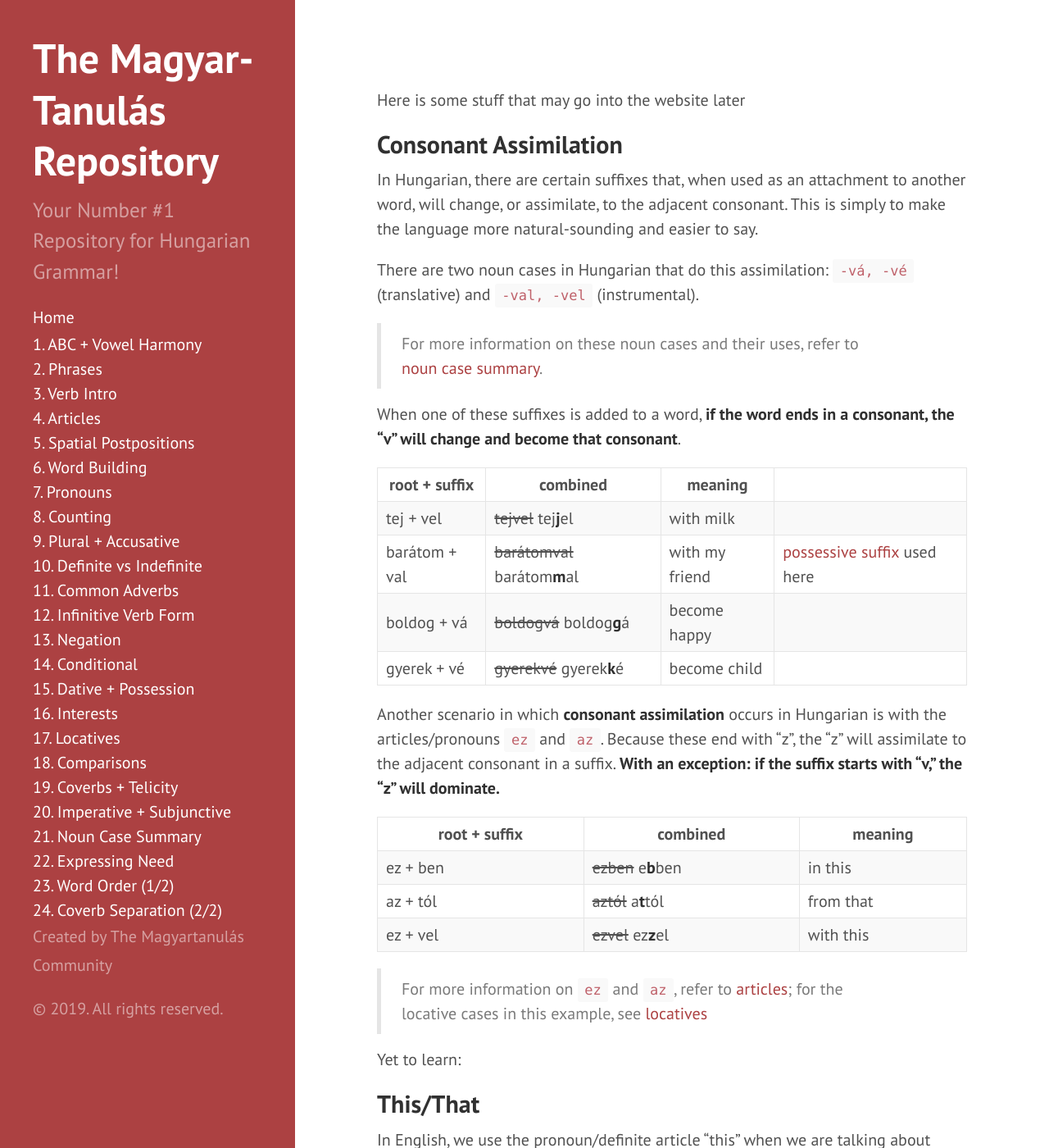
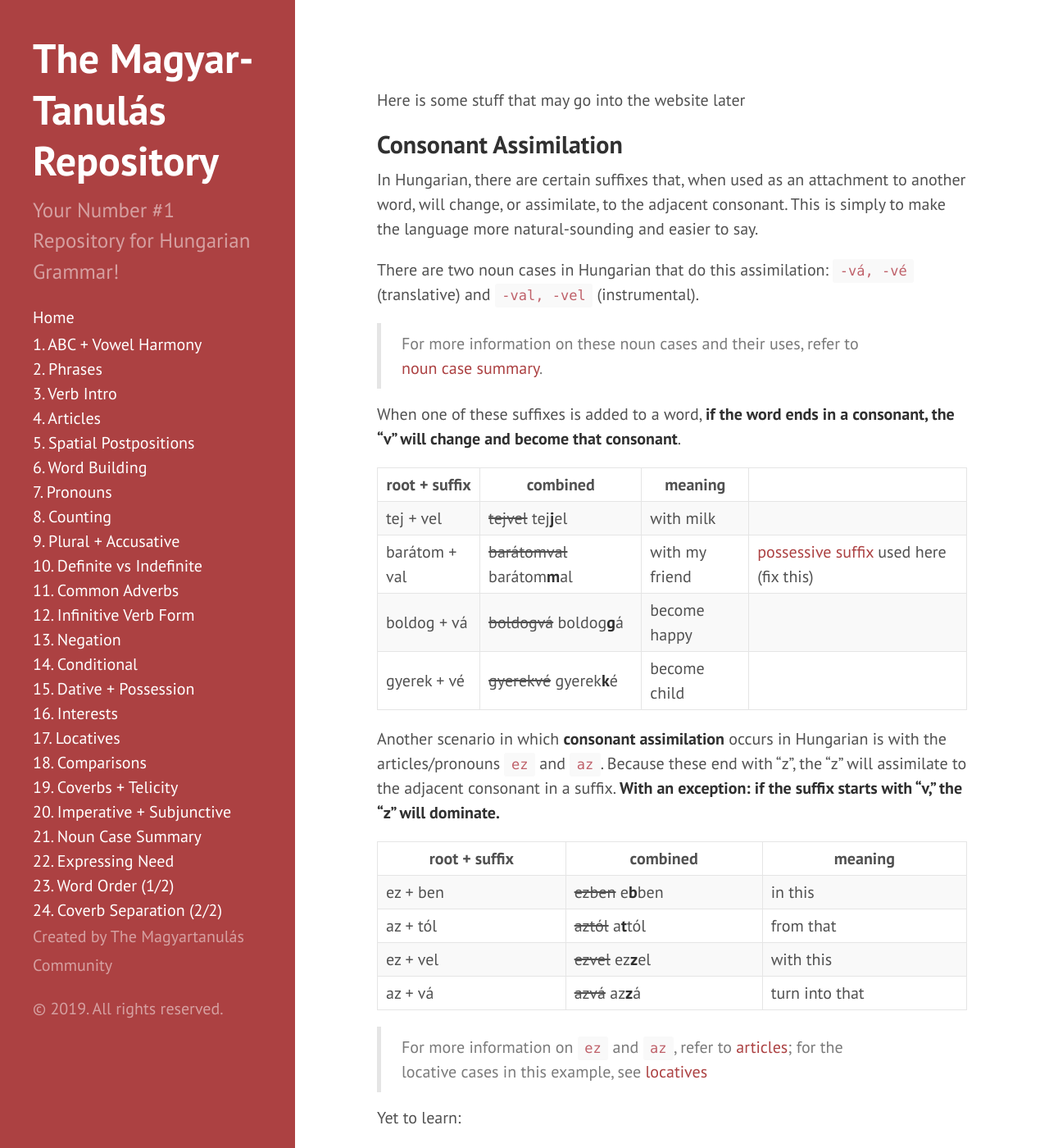
Before and after one commit to Magyartanulas/magyartanulas.github.io, a Jekyll site: the page built from extrastuff.md, in a window 1280 px wide and 1400 px high. Shown: the whole window at 82% size. Built offline with Jekyll 4.4.1, drawn with Linux system fonts in a browser that asks for light colours; our own code applies the rules of GitHub Pages for plain Markdown files; comment, search, counter and statistics services are not loaded.

Commit message:
Update extrastuff.md

```diff
--- a/extrastuff.md
+++ b/extrastuff.md
@@ -13,7 +13,7 @@ When one of these suffixes is added to a word, **if the word ends in a consonant
 | root + suffix| combined             | meaning   |
 |--------------|----------------------|-----------|
 | tej + vel    | ~~tejvel~~  tej**j**el | with milk |
-| barátom + val|~~barátomval~~  barátom**m**al| with my friend |[possessive suffix](https://magyartanulas.github.io/dative_possession/) used here
+| barátom + val|~~barátomval~~  barátom**m**al| with my friend |[possessive suffix](https://magyartanulas.github.io/dative_possession/) used here (fix this)
 | boldog + vá  |~~boldogvá~~  boldog**g**á| become happy|
 | gyerek + vé  | ~~gyerekvé~~ gyerek**k**é| become child|
 
@@ -24,6 +24,7 @@ Another scenario in which **consonant assimilation** occurs in Hungarian is with
 | ez + ben  | ~~ezben~~ e**b**ben | in this   |
 | az + tól  | ~~aztól~~ a**t**tól | from that |
 | ez + vel  | ~~ezvel~~ ez**z**el | with this |
+| az + vá   | ~~azvá~~ az**z**á   | turn into that|
 
 >For more information on `ez` and `az`, refer to [articles](https://magyartanulas.github.io/articles/); for the locative cases in this example, see [locatives](https://magyartanulas.github.io/locatives/)
 
```
